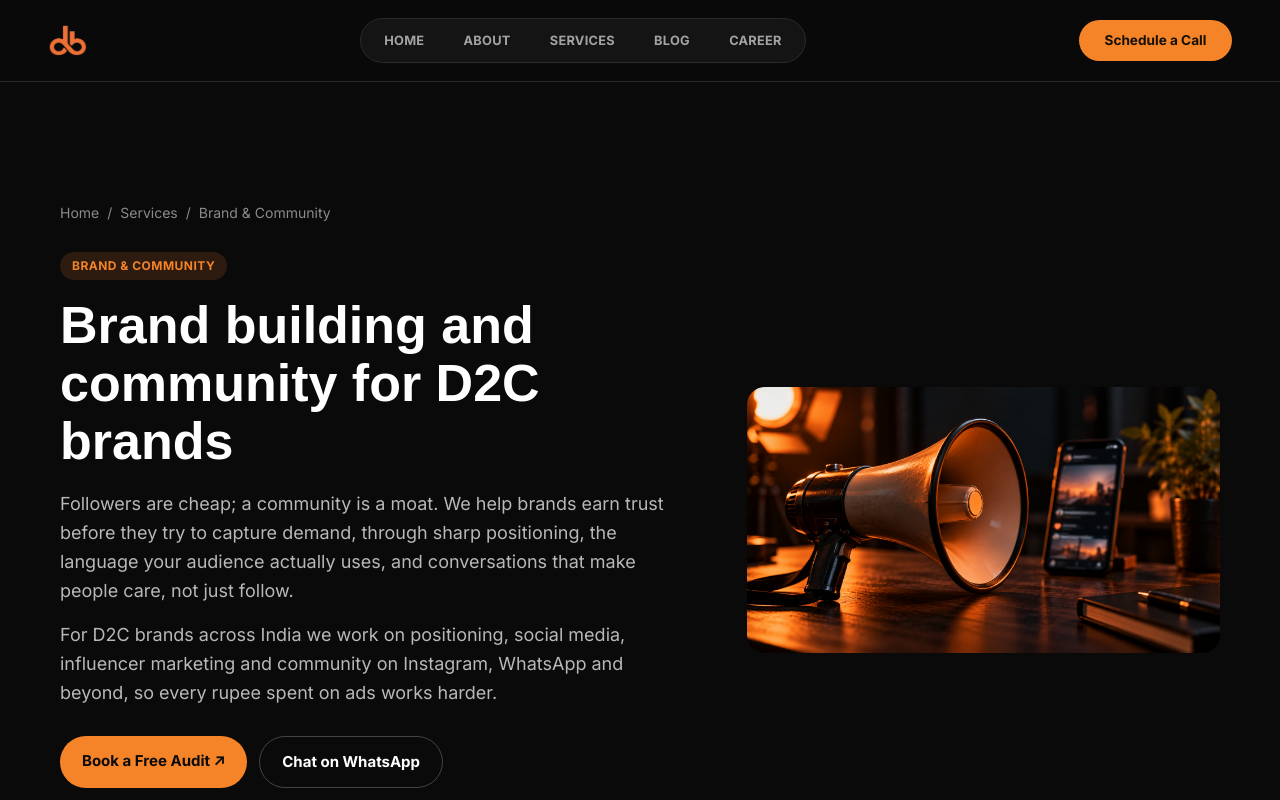
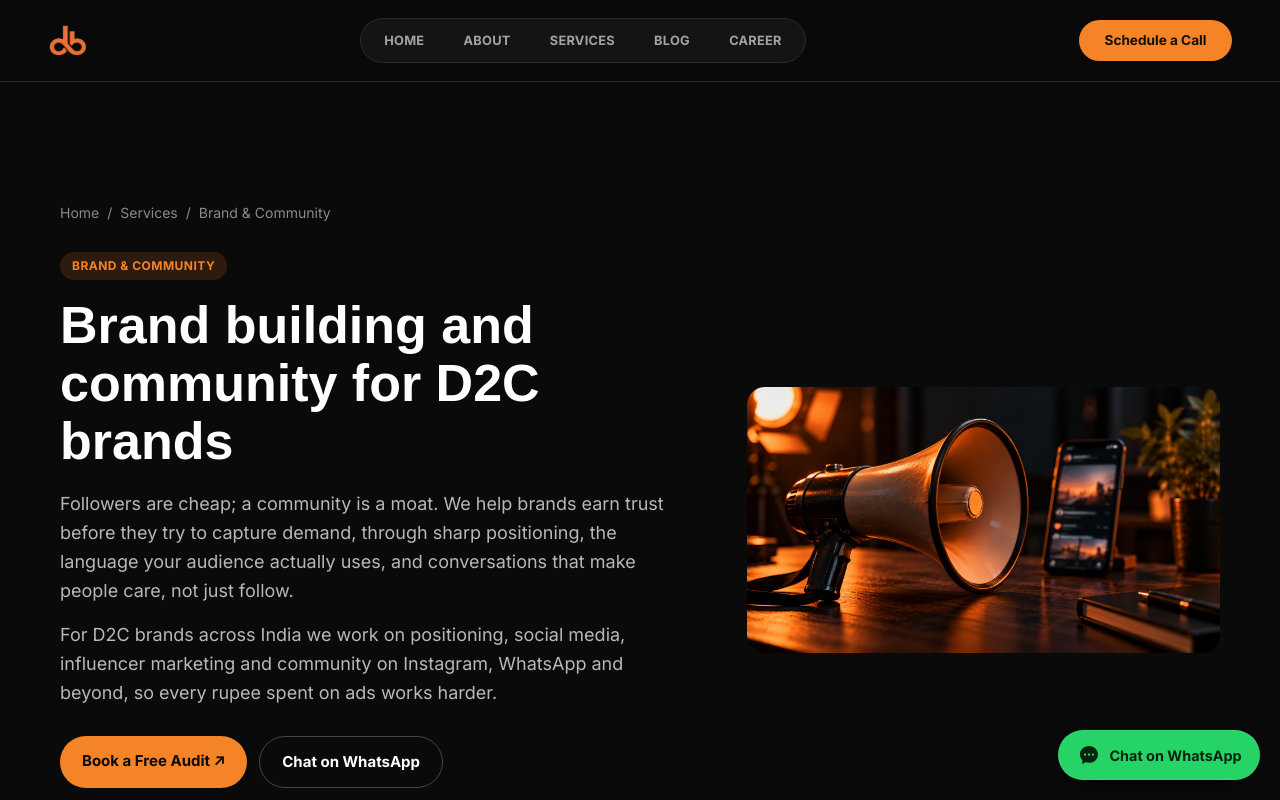
Before and after one commit to dibiz-studio/dibiz-studio, a Next.js app: page /services/brand-community in a window 1280 px wide. Shown: the top 800 px of the page. Built offline with nearby package versions, Linux system fonts and the light colour scheme; a web font is replaced by a local one.

Commit message:
Analytics, lead tracking, floating WhatsApp button

```diff
--- a/app/globals.css
+++ b/app/globals.css
@@ -180,6 +180,18 @@ header.scrolled{box-shadow:0 10px 30px -15px rgba(0,0,0,.6);}
 .service-card p{font-style:italic;color:#d8d8d8;line-height:1.6;margin:0;}
 .service-more{position:relative;z-index:1;display:inline-block;margin-top:1.1rem;font-size:.85rem;font-weight:700;color:var(--accent);}
 .service-more:hover{text-decoration:underline;text-underline-offset:3px;}
+
+/* Floating WhatsApp button (components/FloatingWhatsApp.tsx) */
+.wa-float{position:fixed;right:20px;bottom:20px;z-index:60;display:inline-flex;align-items:center;gap:.55rem;
+  padding:.8rem 1.15rem;border-radius:999px;background:#25d366;color:#08240f;font-weight:800;font-size:.9rem;
+  box-shadow:0 12px 30px -8px rgba(0,0,0,.6),0 0 0 1px rgba(255,255,255,.08) inset;transition:transform .2s, box-shadow .2s;}
+.wa-float:hover{transform:translateY(-3px);box-shadow:0 18px 36px -10px rgba(37,211,102,.55);}
+.wa-float:focus-visible{outline:3px solid #fff;outline-offset:3px;}
+@media (max-width:640px){
+  .wa-float{right:14px;bottom:14px;padding:.85rem;}
+  .wa-float-label{display:none;}
+}
+@media (prefers-reduced-motion:reduce){.wa-float{transition:none;}}
 
 /* video showcase */
 .showcase{padding-block:6rem;border-bottom:1px solid var(--border);}
--- a/app/layout.tsx
+++ b/app/layout.tsx
@@ -1,6 +1,13 @@
 import type { Metadata } from "next";
 import "./globals.css";
+import { GoogleAnalytics } from "@next/third-parties/google";
 import { SEO, siteJsonLd, JsonLd } from "@/lib/seo";
+import { siteConfig } from "@/lib/site-data";
+import LeadTracking from "@/components/LeadTracking";
+import FloatingWhatsApp from "@/components/FloatingWhatsApp";
+
+// Only the live site reports to Google Analytics, so Vercel previews and local builds don't skew the numbers.
+const analyticsEnabled = process.env.VERCEL_ENV === "production" || process.env.NEXT_PUBLIC_FORCE_ANALYTICS === "1";
 
 export const metadata: Metadata = {
   metadataBase: new URL(SEO.url),
@@ -63,7 +70,12 @@ export default function RootLayout({ children }: LayoutProps<"/">) {
 />
         <JsonLd data={siteJsonLd()} />
       </head>
-      <body>{children}</body>
+      <body>
+        {children}
+        <FloatingWhatsApp />
+        {analyticsEnabled && <LeadTracking />}
+      </body>
+      {analyticsEnabled && <GoogleAnalytics gaId={siteConfig.gaId} />}
     </html>
   );
 }
--- a/app/services/[slug]/page.tsx
+++ b/app/services/[slug]/page.tsx
@@ -110,6 +110,7 @@ export default async function ServicePageRoute({ params }: Props) {
               target="_blank"
               rel="noopener noreferrer"
               className={b.btnPrimary}
+              data-cta="service-hero"
             >
               Book a Free Audit ↗
             </a>
@@ -118,6 +119,7 @@ export default async function ServicePageRoute({ params }: Props) {
               target="_blank"
               rel="noopener noreferrer"
               className={b.btnGhost}
+              data-cta="service-hero"
             >
               Chat on WhatsApp
             </a>
--- /dev/null
+++ b/components/FloatingWhatsApp.tsx
@@ -0,0 +1,39 @@
+"use client";
+
+import { usePathname } from "next/navigation";
+import { waLink } from "@/lib/site-data";
+import { servicePages } from "@/lib/services";
+
+/** The pre-filled message changes with the page, so the team knows what the visitor was looking at. */
+function messageFor(path: string) {
+  const service = servicePages.find((s) => path === `/services/${s.slug}`);
+  if (service) return `Hi Dibiz Studio, I'm looking at your ${service.category} services and would like to talk.`;
+  if (path.startsWith("/blog/")) return "Hi Dibiz Studio, I was reading your blog and would like to talk about growing my brand.";
+  if (path.startsWith("/blog")) return "Hi Dibiz Studio, I came from your blog and would like to talk about growing my brand.";
+  return "Hi Dibiz Studio, I'm on your website and would like to talk about growing my brand.";
+}
+
+export default function FloatingWhatsApp() {
+  const path = usePathname() ?? "/";
+  // Career page visitors are job seekers, not clients.
+  if (path.startsWith("/career")) return null;
+
+  return (
+    <a
+      href={waLink(messageFor(path))}
+      target="_blank"
+      rel="noopener noreferrer"
+      className="wa-float"
+      data-cta="floating-whatsapp"
+      aria-label="Chat with Dibiz Studio on WhatsApp"
+    >
+      <svg viewBox="0 0 24 24" width="24" height="24" aria-hidden="true">
+        <path
+          fill="currentColor"
+          d="M12 3C6.98 3 3 6.73 3 11.4c0 2.33 1 4.43 2.62 5.94L5 21l3.86-1.73c.99.3 2.04.46 3.14.46 5.02 0 9-3.73 9-8.33S17.02 3 12 3zm-4 7.4a1.2 1.2 0 110 2.4 1.2 1.2 0 010-2.4zm4 0a1.2 1.2 0 110 2.4 1.2 1.2 0 010-2.4zm4 0a1.2 1.2 0 110 2.4 1.2 1.2 0 010-2.4z"
+        />
+      </svg>
+      <span className="wa-float-label">Chat on WhatsApp</span>
+    </a>
+  );
+}
--- /dev/null
+++ b/components/LeadTracking.tsx
@@ -0,0 +1,56 @@
+"use client";
+
+import { useEffect } from "react";
+import { sendGAEvent } from "@next/third-parties/google";
+import { siteConfig } from "@/lib/site-data";
+
+/**
+ * Sends a Google Analytics event whenever someone clicks a contact link anywhere on the site:
+ * - WhatsApp chats with Dibiz  -> "generate_lead" (method: whatsapp)
+ * - Phone (tel:) / email (mailto:) -> "generate_lead" (method: phone / email)
+ * Each event carries the button text, the page, and where on the page it was clicked,
+ * so GA shows which buttons actually bring leads.
+ * Article "share on WhatsApp" links (no Dibiz number) are not counted.
+ */
+/** Where on the page a link sits: an explicit data-cta label, else header/footer, else its section. */
+function ctaLocation(link: HTMLAnchorElement): string {
+  if (link.dataset.cta) return link.dataset.cta;
+  if (link.closest("header")) return "header";
+  if (link.closest("footer")) return "footer";
+  const section = link.closest("section");
+  if (section?.id) return section.id;
+  // Skip hashed CSS-module class names (e.g. "services-module__abc__top"); they mean nothing in reports.
+  const cls = section?.className.split(" ")[0];
+  return cls && !cls.includes("__") ? cls : "page";
+}
+
+export default function LeadTracking() {
+  useEffect(() => {
+    const ourWhatsApp = `https://wa.me/${siteConfig.whatsappNumber}`;
+
+    function onClick(e: MouseEvent) {
+      const link = (e.target as Element | null)?.closest?.("a[href]") as HTMLAnchorElement | null;
+      if (!link) return;
+      const href = link.getAttribute("href") ?? "";
+
+      let method: "whatsapp" | "phone" | "email" | null = null;
+      if (href.startsWith(ourWhatsApp)) method = "whatsapp";
+      else if (href.startsWith("tel:")) method = "phone";
+      // Job applications (career page resume email) are not client leads.
+      else if (href.startsWith("mailto:") && !/subject=General(%20| )Application/.test(href)) method = "email";
+      if (!method) return;
+
+      sendGAEvent("event", "generate_lead", {
+        method,
+        cta_text: (link.textContent ?? "").replace(/\s+/g, " ").trim().slice(0, 80),
+        cta_location: ctaLocation(link),
+        page_path: window.location.pathname,
+      });
+    }
+
+    document.addEventListener("click", onClick, { capture: true });
+    return () => document.removeEventListener("click", onClick, { capture: true });
+  }, []);
+
+  return null;
+}
--- a/components/blog/CtaBox.tsx
+++ b/components/blog/CtaBox.tsx
@@ -21,10 +21,10 @@ export default function CtaBox({
         <p className={s.ctaText}>{text}</p>
       </div>
       <div className={s.ctaActions}>
-        <a href={audit} target="_blank" rel="noopener noreferrer" className={s.btnPrimary}>
+        <a href={audit} target="_blank" rel="noopener noreferrer" className={s.btnPrimary} data-cta="audit-box">
           Book a Free Audit ↗
         </a>
-        <a href={chat} target="_blank" rel="noopener noreferrer" className={s.btnGhost}>
+        <a href={chat} target="_blank" rel="noopener noreferrer" className={s.btnGhost} data-cta="audit-box">
           Chat on WhatsApp
         </a>
       </div>
--- a/lib/site-data.ts
+++ b/lib/site-data.ts
@@ -8,6 +8,7 @@ export const siteConfig = {
   address: "1112, 9, Business Bay Malad, behind Evershine Mall, Ram Nagar, Malad West, Mumbai, Maharashtra 400064",
   whatsappNumber: "918928186991", // country code + number, no "+"
   mapsUrl: "https://maps.app.goo.gl/eVX7LMx7ytCcTSnX6", // Google Business Profile
+  gaId: "G-2HX5GNQV80", // Google Analytics 4 — property "Dibiz Studio Website"
 };
 
 /** WhatsApp chat link with a pre-filled message. Every call-to-action button on the site uses this. */
--- a/package.json
+++ b/package.json
@@ -9,6 +9,7 @@
     "lint": "eslint"
   },
   "dependencies": {
+    "@next/third-parties": "^16.3.5",
     "gray-matter": "^4.0.3",
     "marked": "^18.0.14",
     "next": "16.3.5",
```
Also changed, not shown: 1 other file (tests, documents, lock files or other folders).
